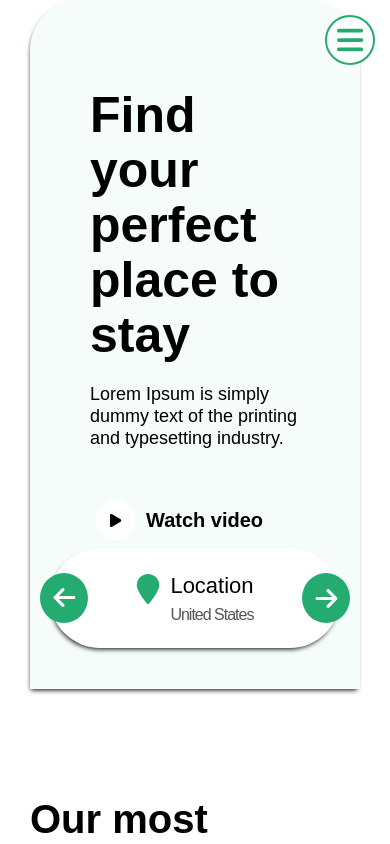
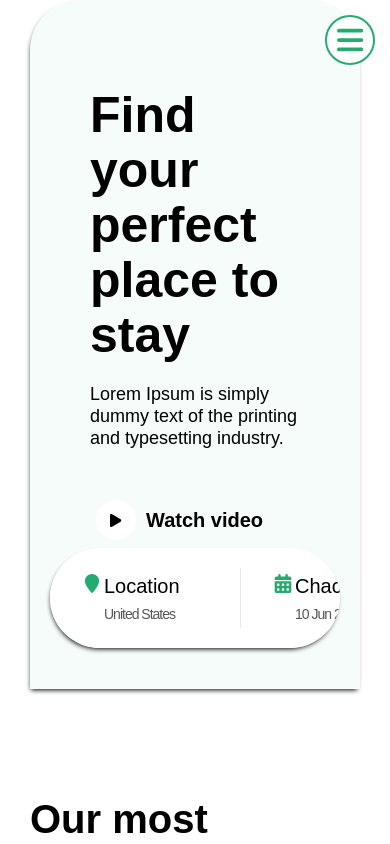
Before and after one commit to The-MD-Style/Hotelos, a Next.js app: page / in a window 390 px wide. Shown: the top 844 px of the page. Built offline with nearby package versions, Linux system fonts and the light colour scheme.

Commit message:
Revert "feat(section): remake mobile version for header section"
This reverts commit caf0716c1322345c4f5a51c9e6d87567213a51a2.

```diff
--- a/src/assets/icons/custom.ts
+++ b/src/assets/icons/custom.ts
@@ -34,7 +34,3 @@ export const hamburger = [
   '448 512',
   `<path d="M0 96C0 78.3 14.3 64 32 64H416c17.7 0 32 14.3 32 32s-14.3 32-32 32H32C14.3 128 0 113.7 0 96zM0 256c0-17.7 14.3-32 32-32H416c17.7 0 32 14.3 32 32s-14.3 32-32 32H32c-17.7 0-32-14.3-32-32zM448 416c0 17.7-14.3 32-32 32H32c-17.7 0-32-14.3-32-32s14.3-32 32-32H416c17.7 0 32 14.3 32 32z"/>`
 ];
-export const next = [
-  '448 512',
-  `<path d="M438.6 278.6c12.5-12.5 12.5-32.8 0-45.3l-160-160c-12.5-12.5-32.8-12.5-45.3 0s-12.5 32.8 0 45.3L338.8 224 32 224c-17.7 0-32 14.3-32 32s14.3 32 32 32l306.7 0L233.4 393.4c-12.5 12.5-12.5 32.8 0 45.3s32.8 12.5 45.3 0l160-160z"/>`
-];
--- a/src/assets/icons/index.ts
+++ b/src/assets/icons/index.ts
@@ -1,4 +1,4 @@
-import {  location,calendar,user,search, twitter, facebook, instagram, play, hamburger, next  } from './custom';
+import {  location,calendar,user,search, twitter, facebook, instagram, play, hamburger  } from './custom';
 
 const icons = {
   location,
@@ -9,8 +9,7 @@ const icons = {
   facebook,
   instagram,
   play,
-  hamburger,
-  next
+  hamburger
 };
 
 export type Icons = keyof typeof icons;
--- a/src/components/HomeSections/PerfectPlace/PerfectPlace.module.scss
+++ b/src/components/HomeSections/PerfectPlace/PerfectPlace.module.scss
@@ -131,9 +131,6 @@
             &::-webkit-scrollbar {
                 display: none;  /* Safari and Chrome */
             }
-            @media screen and (max-width:1000px) {
-                display: none;
-            }
             .button{
                 font-family: sans-serif;
                 font-weight: 400;
@@ -217,94 +214,6 @@
                 }
             }
         }
-        .overwriteMobile{
-            display: none;
-            @media screen and (max-width:1000px) {
-            height: 100px;
-            justify-content: space-between;
-            align-items: center;
-            display: flex;
-            background: white;
-            border-radius: 50px;
-            z-index: 1;
-            box-shadow: -1px 3px 5px -2px rgba(0,0,0,1);
-            -webkit-box-shadow: -1px 3px 5px -2px rgba(0,0,0,1);
-            -moz-box-shadow: -1px 3px 5px -2px rgba(0,0,0,1);
-            }
-            .navButton{
-                padding: 0;
-                display: flex;
-                justify-content: center;
-                align-items: center;
-                z-index: 111;
-                position: relative;
-                width: clamp(50px,50px,50px);
-                height: clamp(50px,50px,50px);
-                font-size: 20px;
-                border: 2px solid #24AB70;
-                border-radius: 50%;
-                background: #24AB70;
-                .icon{
-                    fill:white;
-                    width: 25px;
-                    height: 25px;
-                    transition: 0.5s;
-                }
-            }
-            .next{
-                right:-10px;
-            }
-            .prev{
-                transform: rotate(180deg);
-                left:-10px;
-            }
-
-
-            .categories{
-                display: flex;
-                width: 70%;
-                -webkit-user-select: none; /* Safari */
-                -ms-user-select: none; /* IE 10 and IE 11 */
-                user-select: none; /* Standard syntax */
-                .categoriesElement{
-                    align-self: center;
-                    display: flex;
-                    justify-content: center;
-                    width: 100%;
-                    margin: 0 30px;
-                    height: 48px;
-                 .text{
-                    display: flex;
-                    flex-direction: column;
-
-                    .headText{
-                        font-family: sans-serif;
-                        font-weight: 500;
-                        font-size: 22px;
-                        line-height: 24px;
-                    }
-                    .subText{
-                        margin-top: 8px;
-                        font-family: sans-serif;
-                        font-weight: 400;
-                        font-size: 16px;
-                        line-height: 17px;
-                        color: #555555;
-                        letter-spacing: -1px;
-                    }
-                 }
-                 .icon{
-                    margin-right: 10px;
-                    fill:#24AB70;
-                 }
-            }}
-            // .categories{
-            //     .categoriesElement{
-            //         display: flex;
-            //     }
-
-            // }
-        }
     }
 
     }
--- a/src/components/HomeSections/PerfectPlace/PerfectPlace.tsx
+++ b/src/components/HomeSections/PerfectPlace/PerfectPlace.tsx
@@ -1,16 +1,10 @@
-"use client"
-import React, { useState } from "react";
+import React from "react";
 import PerfectPlaceView from "./PerfectPlace.view";
 
 type Props = {};
 
 const PerfectPlace = (props: Props) => {
-  const [pageIndex, setPageIndex] = useState<number>(0);
-
-  const next = () => {setPageIndex((prev) => prev===3?0:++prev)}
-  const prev = () => {setPageIndex((prev) => prev===0?3:--prev)}
-
-  return <PerfectPlaceView value={pageIndex} next={next} prev={prev}></PerfectPlaceView>;
+  return <PerfectPlaceView></PerfectPlaceView>;
 };
 
 export default PerfectPlace;
--- a/src/components/HomeSections/PerfectPlace/PerfectPlace.view.tsx
+++ b/src/components/HomeSections/PerfectPlace/PerfectPlace.view.tsx
@@ -8,18 +8,10 @@ import { Info } from "./PerfectPlace.map";
 import VIcon from "@/components/VIcon/VIcon";
 import Image from "next/image";
 import photo from "@/assets/images/homeImage2.jpg"
-import useSwipe from "@/hooks/useSwipe/useSwipe";
 
-type Props = {
-  value:number;
-  next:()=>void;
-  prev:()=>void;
-};
+type Props = {};
 
 const PerfectPlaceView = (props: Props) => {
-  const mobile = Info[props.value];
-  const swipeHandle = useSwipe({ onSwipedLeft: props.next, onSwipedRight: props.prev });
-
   return (
     <SectionContainer className={classes["container"]}>
       <div className={classes["wrapper"]}>
@@ -75,26 +67,6 @@ const PerfectPlaceView = (props: Props) => {
             <input type="text" placeholder="Search..." className={classes['input']}></input>
           </Button>
           </div>
-          <div {...swipeHandle} className={classes['overwriteMobile']}>
-                  <button className={`${classes['navButton']} ${classes['prev']}`} onClick={props.prev}><VIcon name={"next"} className={classes['icon']}></VIcon></button>
-                  <div className={classes["categories"]}>
-                  {
-                    <div key={mobile.name} className={classes["categoriesElement"]}>
-                    <VIcon
-                      name={mobile.icon}
-                      width={24}
-                      height={30}
-                      className={classes["icon"]}
-                    ></VIcon>
-                    <div className={classes["text"]}>
-                      <p className={classes["headText"]}>{mobile.name}</p>
-                      <p className={classes["subText"]}>{mobile.subText}</p>
-                    </div>
-                    </div>
-                  }
-                  </div>
-                  <button className={`${classes['navButton']} ${classes['next']}`} onClick={props.next}><VIcon name={"next"} className={classes['icon']}></VIcon></button>
-          </div>
         </div>
       </div>
     </SectionContainer>
--- a/src/hooks/useSwipe/useSwipe.tsx
+++ /dev/null
@@ -1,47 +0,0 @@
-import {TouchEvent, useState} from "react";
-
-interface SwipeInput {
-    onSwipedLeft: () => void
-    onSwipedRight: () => void
-}
-
-interface SwipeOutput {
-    onTouchStart: (e: TouchEvent) => void
-    onTouchMove: (e: TouchEvent) => void
-    onTouchEnd: () => void
-}
-
-const useSwipe = (input: SwipeInput): SwipeOutput => {
-    const [touchStart, setTouchStart] = useState(0);
-    const [touchEnd, setTouchEnd] = useState(0);
-
-    const minSwipeDistance = 50;
-
-    const onTouchStart = (e: TouchEvent) => {
-        setTouchEnd(0); // otherwise the swipe is fired even with usual touch events
-        setTouchStart(e.targetTouches[0].clientX);
-    }
-
-    const onTouchMove = (e: TouchEvent) => setTouchEnd(e.targetTouches[0].clientX);
-
-    const onTouchEnd = () => {
-        if (!touchStart || !touchEnd) return;
-        const distance = touchStart - touchEnd;
-        const isLeftSwipe = distance > minSwipeDistance;
-        const isRightSwipe = distance < -minSwipeDistance;
-        if (isLeftSwipe) {
-            input.onSwipedLeft();
-        }
-        if (isRightSwipe) {
-            input.onSwipedRight();
-        }
-    }
-
-    return {
-        onTouchStart,
-        onTouchMove,
-        onTouchEnd
-    }
-}
-
-export default useSwipe;
--- a/src/layout/Hamburger/Hamburger.module.scss
+++ b/src/layout/Hamburger/Hamburger.module.scss
@@ -1,6 +1,5 @@
 .container{
     display: none;
-    max-height: 70px;
     @media screen and (max-width:1000px) {
         right: -230px;
         z-index: 11;
```
